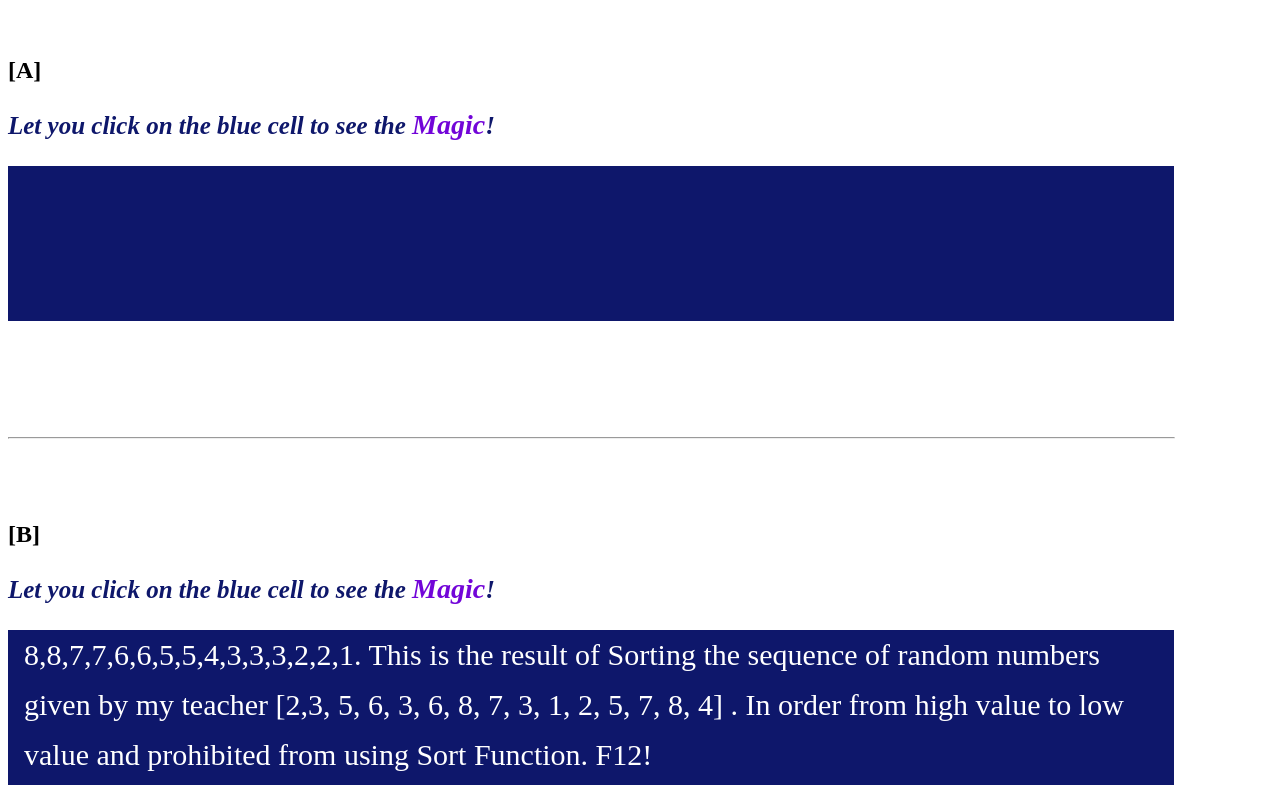
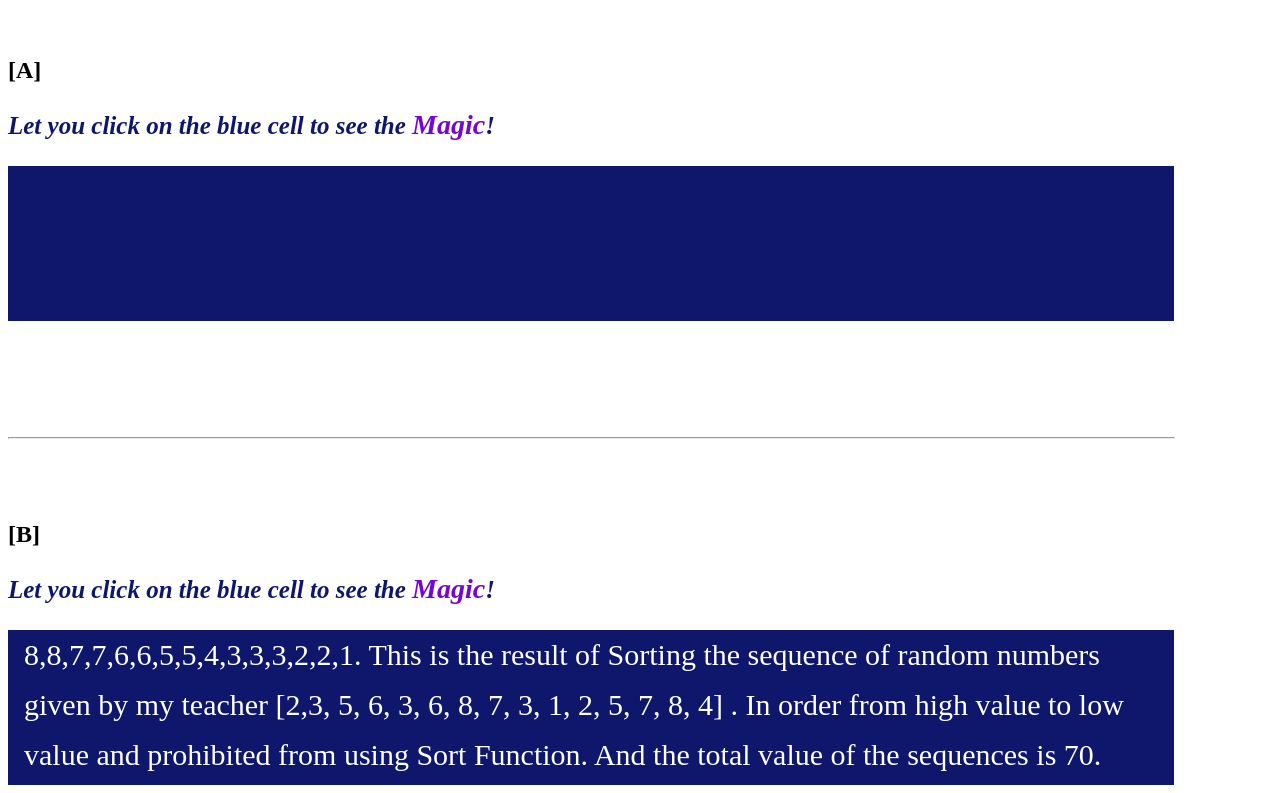
Before and after one commit to NguyenLeQuangVu/JS, a plain HTML site: page index.html in a window 1280 px wide. Both pictures are taken after a click on the element 591 px from the left and 1617 px from the top of the page. Shown: the part 910-1703 px from the top of the page. Drawn offline with Linux system fonts and the light colour scheme.

Commit message:
Update index.html

```diff
--- a/index.html
+++ b/index.html
@@ -290,8 +290,16 @@
                     Arr[i] = Arr[j];
                     Arr[j] = x;
                 }
+                function sumArray(Arr){
+                    let sum = 0;
+                    for (let t = 0; t < Arr.length; t++){
+                        sum += Arr[t];
+                    }
+                    return sum;
+                }
                 console.log(Arr);
-                document.getElementById("exercise2-b").innerText = Arr + ". This is the result of Sorting the sequence of random numbers given by my teacher [2,3, 5, 6, 3, 6, 8, 7, 3, 1, 2, 5, 7, 8, 4] . In order from high value to low value and prohibited from using Sort Function. F12! ";
+                console.log(sumArray(Arr));
+                document.getElementById("exercise2-b").innerText = Arr + ". This is the result of Sorting the sequence of random numbers given by my teacher [2,3, 5, 6, 3, 6, 8, 7, 3, 1, 2, 5, 7, 8, 4] . In order from high value to low value and prohibited from using Sort Function. And the total value of the sequences is " + sumArray(Arr) + ".";
             }
         </script>
     </body>
```
